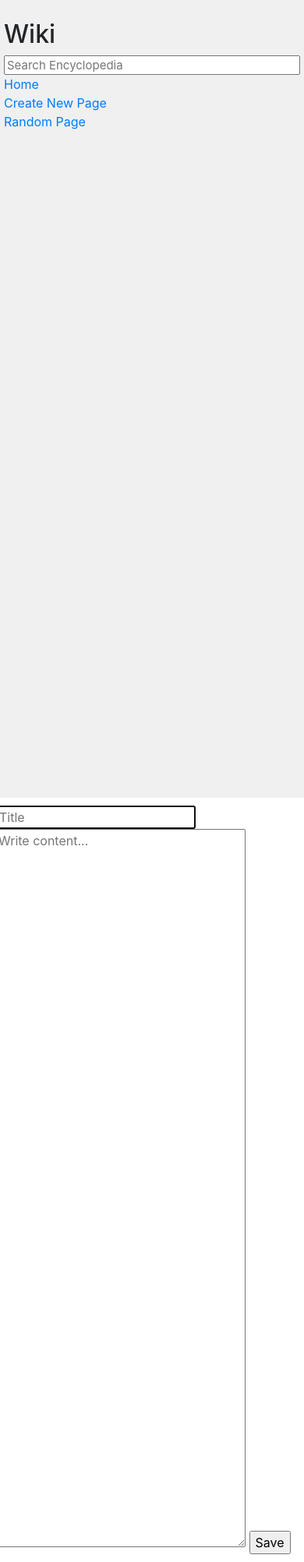
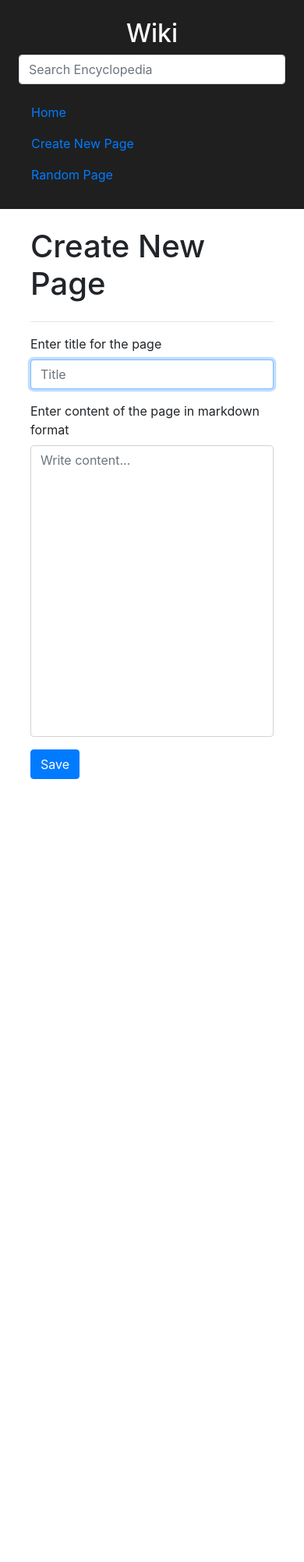
Before and after one commit to yogeshsingh101200/wiki, a Django app: page /create in a window 390 px wide. Shown: the whole page at 78% size. After the commit the page ends 999 px from the top, so only its background shows below. Run offline with Django 3.2, Linux system fonts and the light colour scheme; some libraries are stand-ins or nearby versions.

Commit message:
added styling

```diff
--- a/encyclopedia/static/encyclopedia/styles.css
+++ b/encyclopedia/static/encyclopedia/styles.css
@@ -1,38 +1,16 @@
 body {
-    margin: 0;
-    background-color: white;
-}
-
-code {
-    white-space: pre;
-}
-
-h1 {
-    margin-top: 0px;
-    padding-top: 20px;
-}
-
-textarea {
-    height: 90vh;
-    width: 80%;
-}
-
-.main {
-    padding: 10px;
-}
-
-.search {
-    width: 100%;
-    font-size: 15px;
-    line-height: 15px;
+    max-width: 100%;
+    height: 100vh;
 }
 
 .sidebar {
-    background-color: #f0f0f0;
-    height: 100vh;
-    padding: 20px;
+    background-color: rgb(31, 31, 31);
 }
 
 .sidebar h2 {
-    margin-top: 5px;
+    color: white;
 }
+
+#content {
+    resize: none;
+}
--- a/encyclopedia/templates/encyclopedia/create.html
+++ b/encyclopedia/templates/encyclopedia/create.html
@@ -5,10 +5,30 @@ Create
 {% endblock %}
 
 {% block body %}
-<form action="{% url 'encyclopedia:create' %}" method="POST">
-    {% csrf_token %}
-    <input name="title" type="text" placeholder="Title" autofocus autocomplete="off" required>
-    <textarea name="content" placeholder="Write content..."></textarea>
-    <input name="save" type="submit" value="Save">
-</form>
+<div class="container">
+    <div class="row">
+        <div class="col">
+            <h1>Create New Page</h1>
+        </div>
+    </div>
+    <hr>
+    <div class="row">
+        <div class="col">
+            <form action="{% url 'encyclopedia:create' %}" method="POST">
+                {% csrf_token %}
+                <div class="form-group">
+                    <label for="title">Enter title for the page</label>
+                    <input id="title" name="title" type="text" class="form-control" placeholder="Title" autofocus
+                        autocomplete="off" required>
+                </div>
+                <div class="form-group">
+                    <label for="title">Enter content of the page in markdown format</label>
+                    <textarea id="content" name="content" class="form-control" placeholder="Write content..." rows="15"
+                        required></textarea>
+                </div>
+                <button name="save" type="submit" class="btn btn-primary">Save</button>
+            </form>
+        </div>
+    </div>
+</div>
 {% endblock %}
--- a/encyclopedia/templates/encyclopedia/error.html
+++ b/encyclopedia/templates/encyclopedia/error.html
@@ -5,5 +5,7 @@ Error
 {% endblock %}
 
 {% block body %}
-<h1>{{error | safe}}</h1>
+<div class="alert alert-danger" role="alert">
+    <h3>{{error | safe}}</h3>
+</div>
 {% endblock %}
--- a/encyclopedia/templates/encyclopedia/layout.html
+++ b/encyclopedia/templates/encyclopedia/layout.html
@@ -1,42 +1,49 @@
 {% load static %}
-
 <!DOCTYPE html>
 
 <html lang="en">
 
 <head>
+    <meta charset="UTF-8">
+    <meta name="viewport" content="width=device-width, initial-scale=1, shrink-to-fit=no">
+
+    <!-- Bootstrap 4.5.0 -->
+    <link rel="stylesheet" href="https://stackpath.bootstrapcdn.com/bootstrap/4.5.0/css/bootstrap.min.css"
+        integrity="sha384-9aIt2nRpC12Uk9gS9baDl411NQApFmC26EwAOH8WgZl5MYYxFfc+NcPb1dKGj7Sk" crossorigin="anonymous">
+
+    <!-- CSS -->
+    <link href="{% static 'encyclopedia/styles.css' %}" rel="stylesheet">
     <title>{% block title %}{% endblock %}</title>
-    <link rel="stylesheet" href="https://stackpath.bootstrapcdn.com/bootstrap/4.4.1/css/bootstrap.min.css"
-        integrity="sha384-Vkoo8x4CGsO3+Hhxv8T/Q5PaXtkKtu6ug5TOeNV6gBiFeWPGFN9MuhOf23Q9Ifjh" crossorigin="anonymous">
-    <link href="{% static 'encyclopedia/styles.css' %}" rel="stylesheet">
 </head>
 
-<body>
-    <div class="row">
-        <div class="sidebar col-lg-2 col-md-3">
-            <h2>Wiki</h2>
-            <form action="{% url 'encyclopedia:index' %}" method="POST">
-                {% csrf_token %}
-                <input class=" search" type="text" name="q" placeholder="Search Encyclopedia" autocomplete="off">
-            </form>
-            <div>
-                <a href="{% url 'encyclopedia:index' %}">Home</a>
-            </div>
-            <div>
-                <a href="{% url 'encyclopedia:create' %}">Create New Page</a>
-            </div>
-            <div>
-                <a href="{% url 'encyclopedia:randompage' %}">Random Page</a>
-            </div>
-            {% block nav %}
-            {% endblock %}
-        </div>
-        <div class="main col-lg-10 col-md-9">
-            {% block body %}
-            {% endblock %}
-        </div>
+<body class="d-flex flex-md-row flex-column">
+    <nav class="sidebar p-4">
+        <h2 class="text-center">Wiki</h2>
+        <ul class="nav flex-column">
+            <li class="nav-item">
+                <form action="{% url 'encyclopedia:index' %}" method="POST">
+                    <div class="form-group">
+                        {% csrf_token %}
+                        <input id="search" type="search" name="q" class="form-control" placeholder="Search Encyclopedia"
+                            autocomplete="off">
+                    </div>
+                </form>
+            </li>
+            <li class="nav-item">
+                <a class="nav-link" href="{% url 'encyclopedia:index' %}">Home</a>
+            </li>
+            <li class=" nav-item">
+                <a class="nav-link" href="{% url 'encyclopedia:create' %}">Create New Page</a>
+            </li>
+            <li class="nav-item">
+                <a class="nav-link" href="{% url 'encyclopedia:randompage' %}">Random Page</a>
+            </li>
+        </ul>
+    </nav>
+    <div class="p-4 w-100 overflow-auto">
+        {% block body %}
+        {% endblock %}
     </div>
-
 </body>
 
 </html>
```
Also changed, not shown: encyclopedia/templates/encyclopedia/edit.html (+24 -6 lines), encyclopedia/templates/encyclopedia/entry.html (+8 -2 lines), encyclopedia/templates/encyclopedia/index.html (+19 -8 lines).
